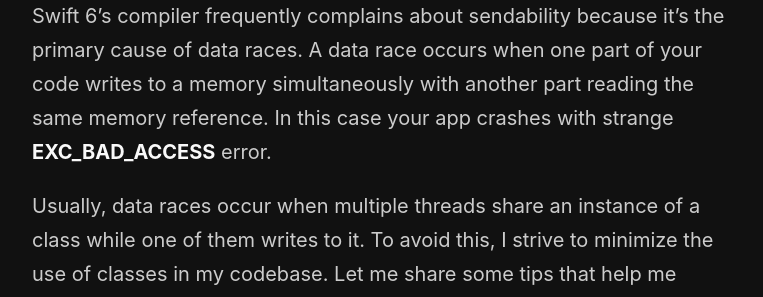
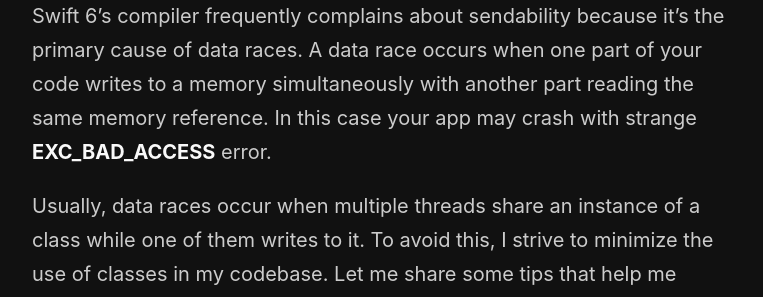
Before and after one commit to mecid/mecid.github.io, a Jekyll site: the page built from _posts/2025-01-07-adopting-swift6-across-the-app-codebase.md, in a window 1280 px wide and 900 px high, scrolled down 513 px. Shown: the part 256-553 px from the top of the window, without its empty margins (258-1021 px from the left). Built offline with Jekyll 4.4.1, drawn with Linux system fonts in a browser that asks for light colours.

Commit message:
swift 6 post updated

```diff
--- a/_posts/2025-01-07-adopting-swift6-across-the-app-codebase.md
+++ b/_posts/2025-01-07-adopting-swift6-across-the-app-codebase.md
@@ -11,7 +11,7 @@
 
 However, using Swift 6 mode with all the warnings and errors it generates can be cumbersome. This week, I’ll share some tips and guidance that I use in my codebase to keep Swift 6 mode enabled and maximize the benefits of code safety.
 
-Swift 6’s compiler frequently complains about sendability because it’s the primary cause of data races. A data race occurs when one part of your code writes to a memory simultaneously with another part reading the same memory reference. In this case your app crashes with strange **EXC_BAD_ACCESS** error.
+Swift 6’s compiler frequently complains about sendability because it’s the primary cause of data races. A data race occurs when one part of your code writes to a memory simultaneously with another part reading the same memory reference. In this case your app may crash with strange **EXC_BAD_ACCESS** error.
 
 Usually, data races occur when multiple threads share an instance of a class while one of them writes to it. To avoid this, I strive to minimize the use of classes in my codebase. Let me share some tips that help me maintain a data-race-free codebase.
 
```
